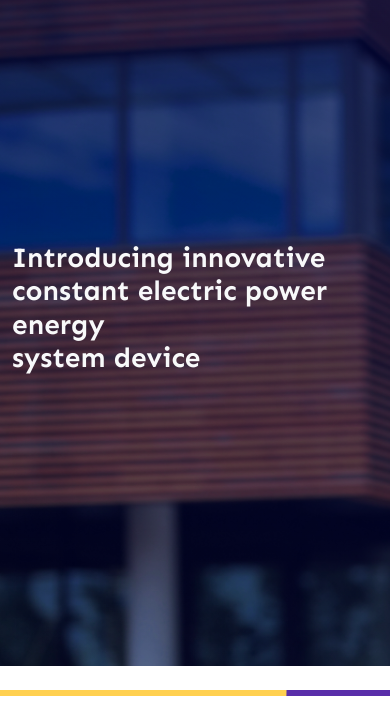
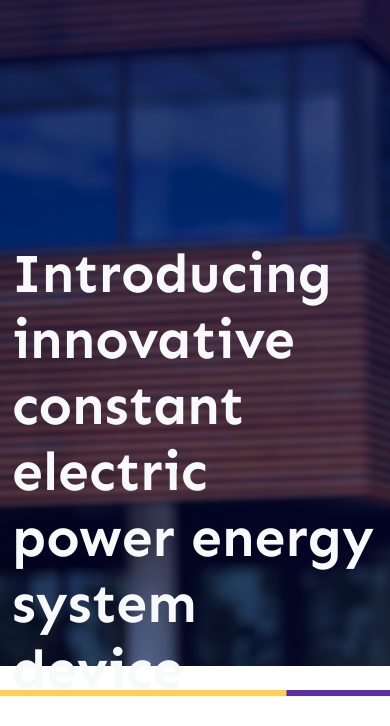
Before and after one commit to TallGem/shaks-innovatives, a plain HTML site: page index.html in a window 390 px wide. Shown: the part 82-808 px from the top of the page. Drawn offline with nearby package versions, Linux system fonts and the light colour scheme.

Commit message:
update the index styling

```diff
--- a/style.css
+++ b/style.css
@@ -55,7 +55,7 @@ h6{
     }
     h1{
         font-family: 'Sen', sans-serif;
-        font-size: 50gipx;
+        font-size: 55px;
         margin-top: -0px;
     }
 
```
